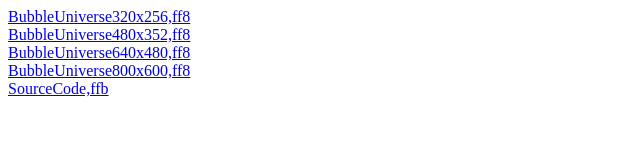
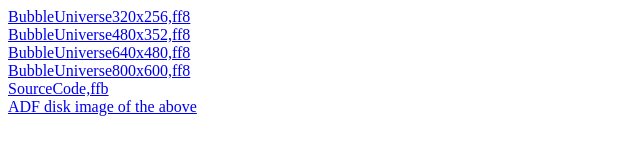
Before and after one commit to movievertigo/movievertigo.github.io, a plain HTML site: page downloads/riscos/bubbleuniverse/index.html in a window 1280 px wide. Shown: the whole page, without its empty margins (0-640 px from the left). Drawn offline with Linux system fonts and the light colour scheme.

Commit message:
Added disk image

```diff
--- a/downloads/riscos/bubbleuniverse/index.html
+++ b/downloads/riscos/bubbleuniverse/index.html
@@ -3,3 +3,4 @@
 <div><a href="BubbleUniverse640x480,ff8">BubbleUniverse640x480,ff8</a></div>
 <div><a href="BubbleUniverse800x600,ff8">BubbleUniverse800x600,ff8</a></div>
 <div><a href="SourceCode,ffb">SourceCode,ffb</a></div>
+<div><a href="BubbleUniverse.adf">ADF disk image of the above</a></div>
```
Also changed, not shown: 1 other file.
